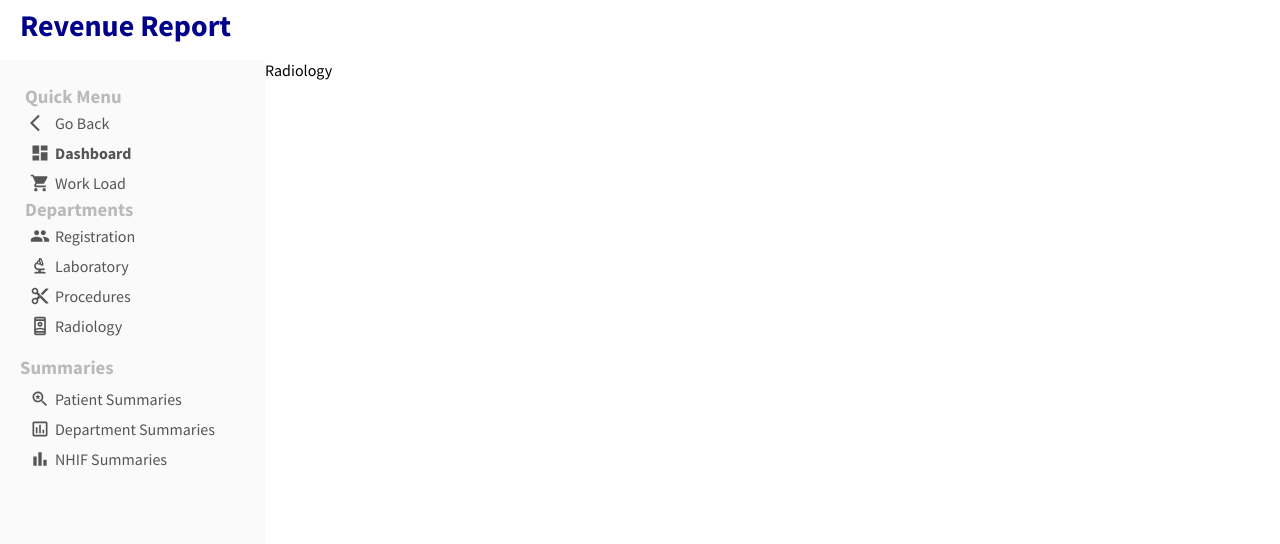
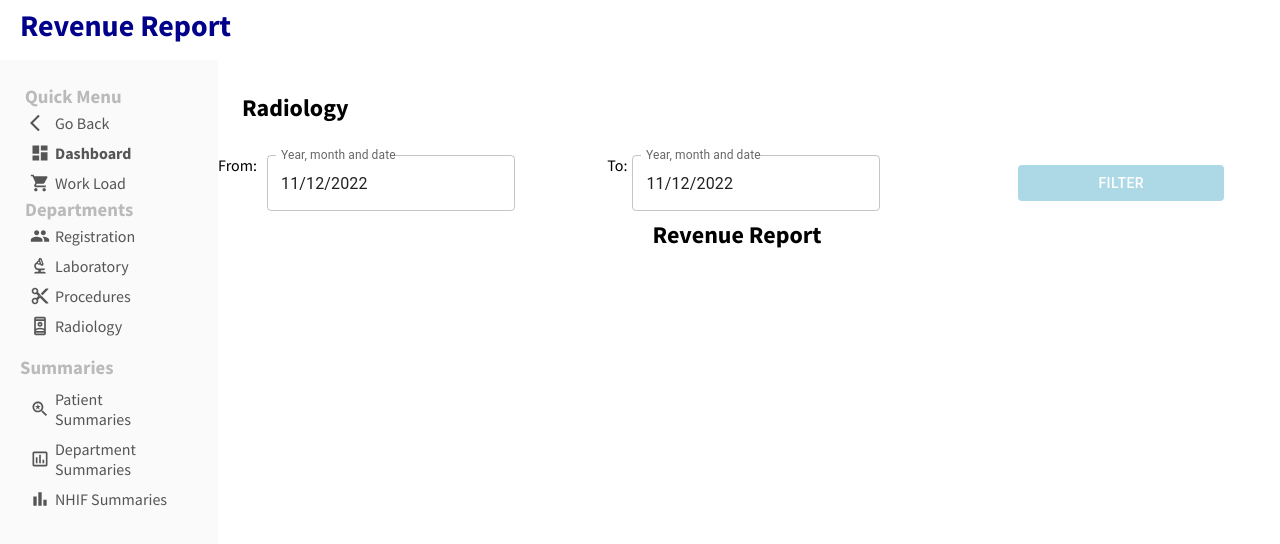
Before and after one commit to R1CKYS3NS31/team_junior_segregated_revenue_report, a React (Create React App) app: page /radiology in a window 1280 px wide. Shown: the top 544 px of the page. Built offline with nearby package versions, Linux system fonts and the light colour scheme; what @react-pdf/renderer would draw is missing.

Commit message:
/Radiology.jsx ui commit

```diff
--- a/src/pages/laboratory/Laboratory.jsx
+++ b/src/pages/laboratory/Laboratory.jsx
@@ -94,9 +94,9 @@ export const Laboratory = () => {
         spacing={3}
         sx={{ justifyContent: "center", alignItems: "center" }}
       >
-        <h2>Laboratory Report</h2>
+        <h2>Revenue Report</h2>
         {/* report */}
       </Grid>
     </Container>
-  )
-}
+  );
+};
--- a/src/pages/radiology/Radiology.jsx
+++ b/src/pages/radiology/Radiology.jsx
@@ -1,7 +1,102 @@
-import React from 'react'
+import { Button, Grid, TextField } from "@mui/material";
+import { Container } from "@mui/system";
+import { DatePicker, LocalizationProvider } from "@mui/x-date-pickers";
+import { AdapterDayjs } from "@mui/x-date-pickers/AdapterDayjs";
+import dayjs from "dayjs";
+import React from "react";
 
 export const Radiology = () => {
+  // date picker
+  const newDate = new Date();
+  const [to, setTo] = React.useState(dayjs(newDate.toString()));
+  const [from, setFrom] = React.useState(dayjs(newDate.toString()));
+
+  const handleFilter = (e) => {
+    e.preventDefault();
+    console.log(to.$d.toString());
+    console.log(from.$d.toString());
+  };
   return (
-    <div>Radiology</div>
-  )
-}
+    <Container maxWidth="lg" sx={{ mt: 4, mb: 4 }}>
+      <h2>Radiology</h2>
+      {/* datepicker */}
+      <Grid
+        container
+        spacing={3}
+        sx={{
+          mt: 4,
+          mb: 4,
+          mr: 4,
+          display: "flex",
+          justifyContent: "center",
+          alignItems: "center",
+        }}
+      >
+        <div className="from" style={{ flex: 2 }}>
+          <label
+            htmlFor="from"
+            style={{
+              paddingRight: "5px",
+              marginRight: "5px",
+              marginBottom: "10px",
+            }}
+          >
+            From:
+          </label>
+          <LocalizationProvider dateAdapter={AdapterDayjs}>
+            <DatePicker
+              openTo="year"
+              views={["year", "month", "day"]}
+              label="Year, month and date"
+              value={from}
+              onChange={(newValue) => setFrom(newValue)}
+              renderInput={(params) => (
+                <TextField {...params} helperText={null} />
+              )}
+            />
+          </LocalizationProvider>
+        </div>
+        <div className="to" style={{ paddingLeft: "10px", flex: 2 }}>
+          <label htmlFor="to" style={{ paddingRight: "5px" }}>
+            To:
+          </label>
+          <LocalizationProvider dateAdapter={AdapterDayjs}>
+            <DatePicker
+              openTo="year"
+              views={["year", "month", "day"]}
+              label="Year, month and date"
+              value={to}
+              onChange={(newValue) => setTo(newValue)}
+              renderInput={(params) => (
+                <TextField {...params} helperText={null} />
+              )}
+            />
+          </LocalizationProvider>
+        </div>
+        <Button
+          // type="submit"
+          sx={{
+            width: "100%",
+            ml: 4,
+            mr: 4,
+            flex: 1,
+            color: "white",
+            backgroundColor: "lightblue",
+          }}
+          onClick={handleFilter}
+        >
+          Filter
+        </Button>
+      </Grid>
+
+      <Grid
+        container
+        spacing={3}
+        sx={{ justifyContent: "center", alignItems: "center" }}
+      >
+        <h2>Revenue Report</h2>
+        {/* report */}
+      </Grid>
+    </Container>
+  );
+};
```
Lines whose indentation alone changed are shown as unchanged.
